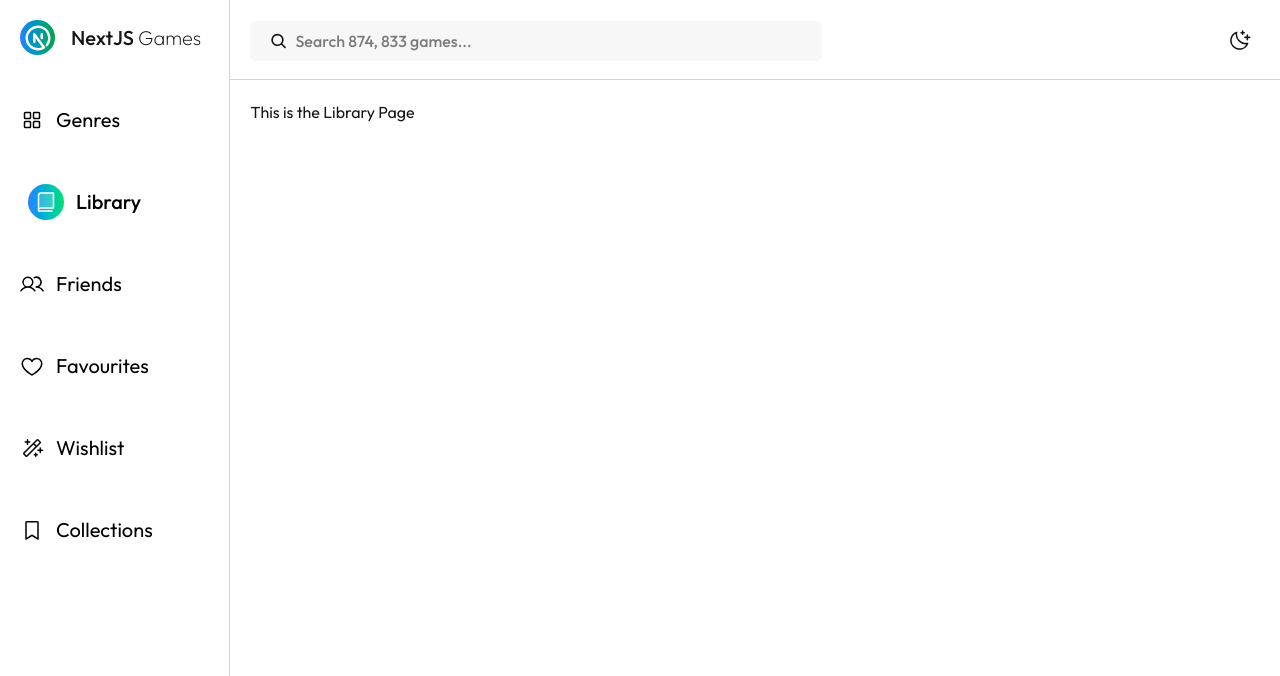
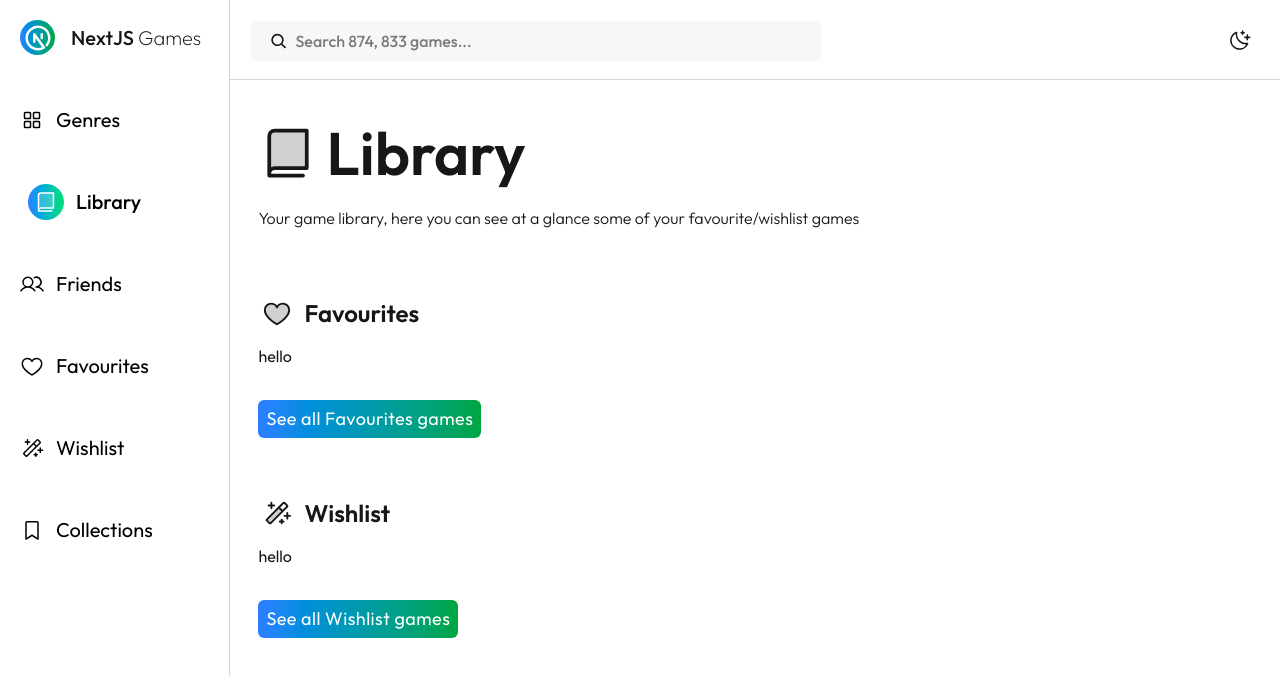
Before and after one commit to amitk7288/nextjs-gamedb, a Next.js app: page /library in a window 1280 px wide. Shown: the top 676 px of the page. Built offline with nearby package versions, Linux system fonts and the light colour scheme.

Commit message:
updated the library page

```diff
--- a/src/app/library/page.tsx
+++ b/src/app/library/page.tsx
@@ -1,3 +1,25 @@
+import CardGridSection from "@/modules/shared/ui/components/card-grid-section/CardGridSection";
+import { PiBookDuotone, PiHeartDuotone, PiMagicWandDuotone } from "react-icons/pi";
+
 export default function Library() {
-  return <p>This is the Library Page</p>
+  return (
+    <>
+      <div className="mb-6 flex flex-col gap-3 p-2">
+        <div className="mb-6 flex flex-col items-start gap-2">
+          <div className="flex flex-wrap items-center gap-2 text-[60px] font-semibold dark:text-white">
+            <PiBookDuotone />
+            <p className="capitalize">Library</p>
+          </div>
+          <p className="font-light">Your game library, here you can see at a glance some of your favourite/wishlist games</p>
+        </div>
+      </div>
+      <CardGridSection title={`Favourites`} icon={PiHeartDuotone} btnLink={`/favourites`}>
+        <p>hello</p>
+      </CardGridSection>
+
+      <CardGridSection title={`Wishlist`} icon={PiMagicWandDuotone} btnLink={`/wishlist`}>
+        <p>hello</p>
+      </CardGridSection>
+    </>
+  );
 }
```
